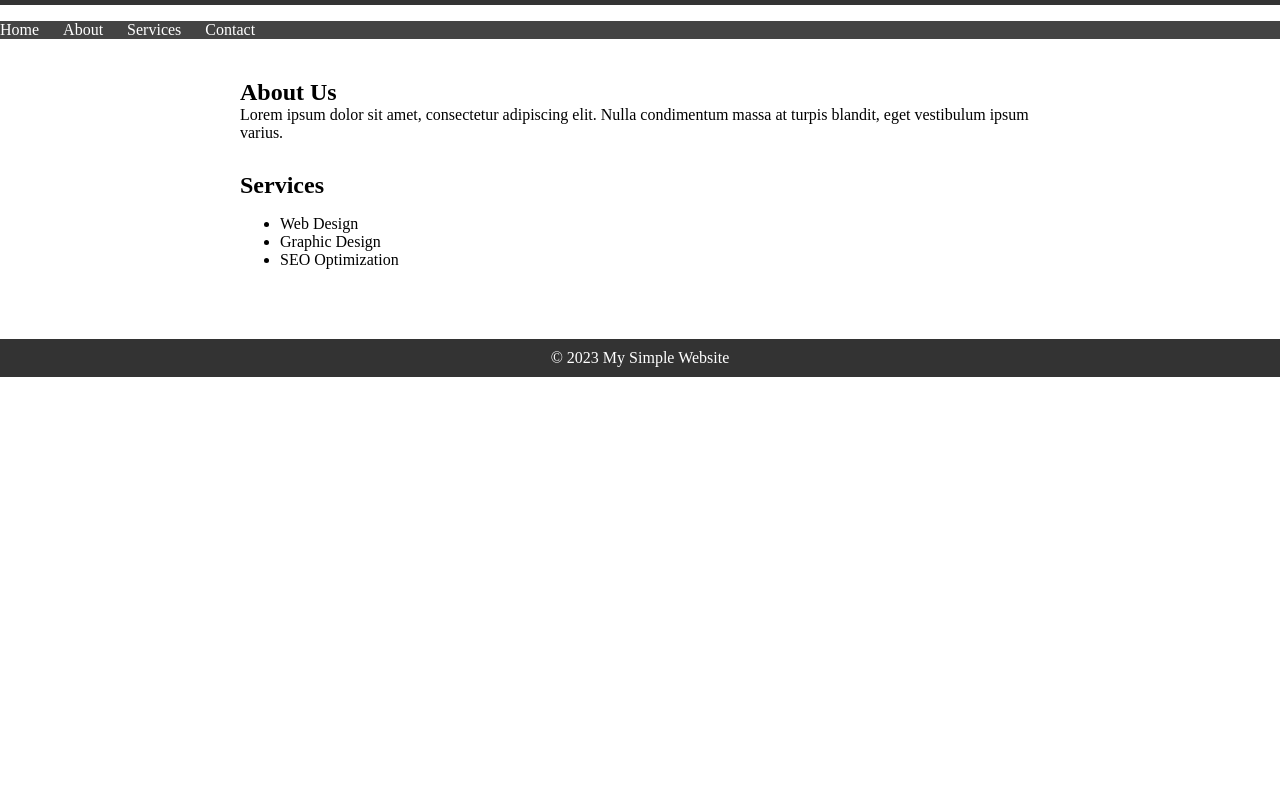
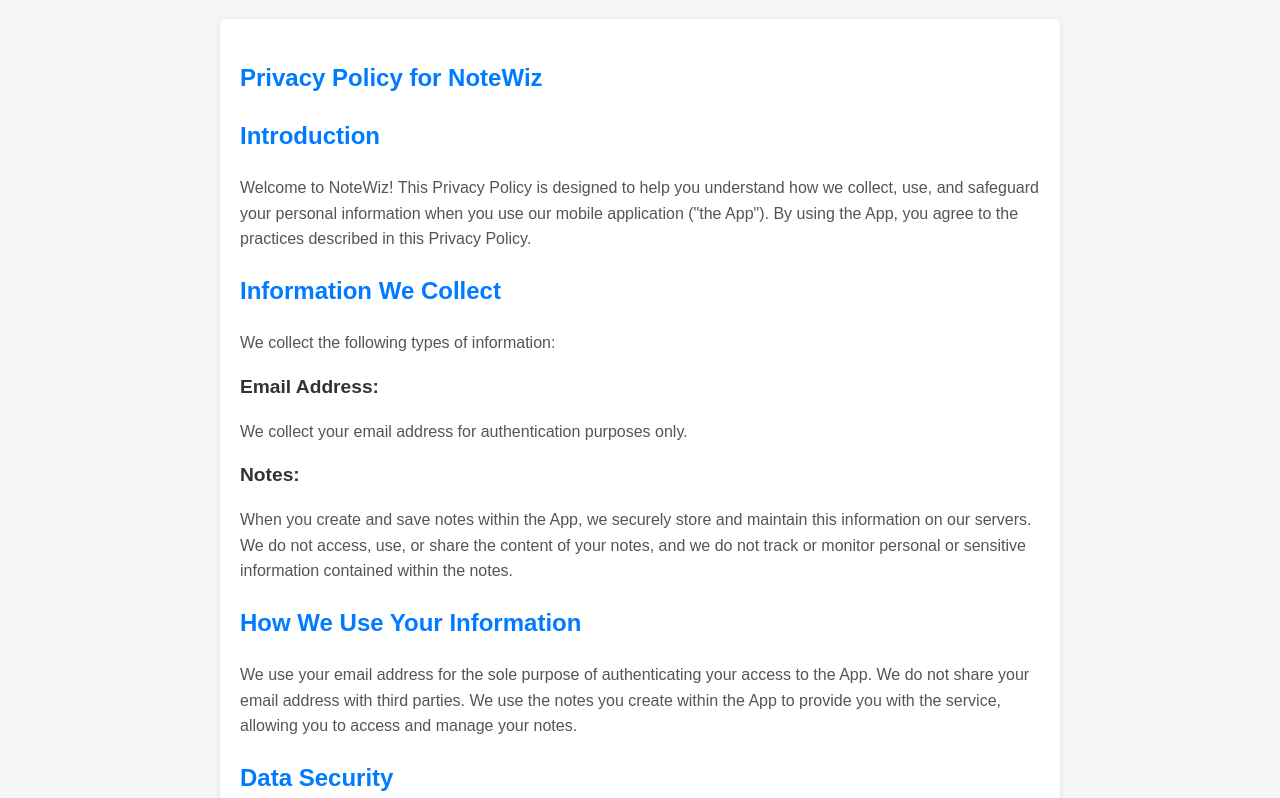
Before and after one commit to MrPipeher/notewiz, a plain HTML site: page index.html in a window 1280 px wide. Shown: the part 72-870 px from the top of the page. Before the commit the page ends 800 px from the top, so only its background shows below. Drawn offline with Linux system fonts and the light colour scheme.

Commit message:
Update index.html and style.css with new content

```diff
--- a/index.html
+++ b/index.html
@@ -4,40 +4,68 @@
     <meta charset="UTF-8">
     <meta name="viewport" content="width=device-width, initial-scale=1.0">
     <link rel="stylesheet" href="style.css">
-    <title>My Simple Website</title>
+    <title>NoteWiz</title>
 </head>
 <body>
     <header>
-        <h1>Welcome to My Website</h1>
+        <h1>NoteWiz Privacy Policy</h1>
     </header>
 
-    <nav>
-        <ul>
-            <li><a href="#">Home</a></li>
-            <li><a href="#">About</a></li>
-            <li><a href="#">Services</a></li>
-            <li><a href="#">Contact</a></li>
-        </ul>
-    </nav>
-
     <main>
-        <section>
-            <h2>About Us</h2>
-            <p>Lorem ipsum dolor sit amet, consectetur adipiscing elit. Nulla condimentum massa at turpis blandit, eget vestibulum ipsum varius.</p>
-        </section>
 
         <section>
-            <h2>Services</h2>
+            <h2>Privacy Policy for NoteWiz</h2>
             <ul>
-                <li>Web Design</li>
-                <li>Graphic Design</li>
-                <li>SEO Optimization</li>
+                <li>
+                    <h2>Introduction</h2>
+                    <p>Welcome to NoteWiz! This Privacy Policy is designed to help you understand how we collect, use, and safeguard your personal information when you use our mobile application ("the App"). By using the App, you agree to the practices described in this Privacy Policy.</p>
+                </li>
+                <li>
+                    <h2>Information We Collect</h2>
+                    <p>We collect the following types of information:</p>
+
+                    <h1>Email Address:</h1>
+                    <p>We collect your email address for authentication purposes only.</p>
+
+                    <h1>Notes:</h1>
+                    <p>When you create and save notes within the App, we securely store and maintain this information on our servers. We do not access, use, or share the content of your notes, and we do not track or monitor personal or sensitive information contained within the notes.</p>
+                </li>
+                <li>
+                    <h2>How We Use Your Information</h2>
+                    <p>We use your email address for the sole purpose of authenticating your access to the App. We do not share your email address with third parties.
+
+                    We use the notes you create within the App to provide you with the service, allowing you to access and manage your notes.</p>
+                </li>
+                <li>
+                    <h2>Data Security</h2>
+                    <p>We take data security seriously and have implemented reasonable safeguards to protect your information. However, please be aware that no method of transmission over the internet or method of electronic storage is entirely secure, and we cannot guarantee absolute security.</p>
+                </li>
+                <li>
+                    <h2>Third-Party Services</h2>
+                    <p>The App may contain links to third-party websites or services that are not owned or controlled by us. We are not responsible for the privacy practices or content of these third-party websites or services. Please review their privacy policies before using them.</p>
+                </li>
+                <li>
+                    <h2>Children's Privacy</h2>
+                    <p>The App is not intended for use by individuals under the age of 13. We do not knowingly collect or solicit personal information from children under 13. If you believe that we have collected personal information from a child under 13, please contact us, and we will take appropriate steps to delete such information.</p>
+                </li>
+                <li>
+                    <h2>Request to Delete Your Information</h2>
+                    <p>If you wish to delete your information, you can do so by sending an email to notewizsupport@gmail.com. Please include your request in the email, and we will take appropriate measures to delete your information from our records.</p>
+                </li>
+                <li>
+                    <h2>Changes to This Privacy Policy</h2>
+                    <p>We reserve the right to modify this Privacy Policy at any time. Any changes will be posted on this page, and the revised Privacy Policy will become effective immediately upon posting.</p>
+                </li>
+                <li>
+                    <h2>Contact Us</h2>
+                    <p>If you have any questions or concerns about this Privacy Policy, please contact us at notewizsupport@gmail.com</p>
+                </li>
             </ul>
         </section>
     </main>
 
-    <footer>
-        <p>&copy; 2023 My Simple Website</p>
-    </footer>
+    <!-- <footer>
+        <p>&copy; 2023 NotWiz</p>
+    </footer> -->
 </body>
 </html>
--- a/style.css
+++ b/style.css
@@ -1,52 +1,61 @@
-/* Reset some default styles */
-body, h1, h2, p {
+body {
+    font-family: Arial, sans-serif;
+    line-height: 1.6;
     margin: 0;
     padding: 0;
+    background-color: #f5f5f5;
   }
 
-/* Style the header */
   header {
-    background-color: #333;
+    background-color: #007BFF;
     color: #fff;
     text-align: center;
-    padding: 20px;
+    padding: 20px 0;
   }
 
-/* Style the navigation menu */
-nav {
-    background-color: #444;
+  header h1 {
+    margin: 0;
   }
 
-nav ul {
+  main {
+    max-width: 800px;
+    margin: 20px auto;
+    padding: 20px;
+    background-color: #fff;
+    border-radius: 5px;
+    box-shadow: 0 2px 5px rgba(0, 0, 0, 0.1);
+  }
+
+  h2 {
+    color: #007BFF;
+
+  }
+
+  ul {
     list-style-type: none;
     padding: 0;
   }
 
-nav ul li {
-    display: inline;
-    margin-right: 20px;
+  ul li {
+    margin-bottom: 20px;
   }
 
-nav ul li a {
-    text-decoration: none;
-    color: #fff;
+  h1 {
+    color: #333;
+    font-size: 1.2em;
+    margin-top: 10px;
   }
 
-/* Style the main content */
-main {
-    max-width: 800px;
-    margin: 20px auto;
-    padding: 20px;
+  p {
+    color: #555;
   }
 
-section {
-    margin-bottom: 30px;
+  footer {
+    text-align: center;
+    background-color: #007BFF;
+    color: #fff;
+    padding: 10px 0;
+    position: absolute;
+    bottom: 0;
+    width: 100%;
   }
-
-/* Style the footer */
-footer {
-    background-color: #333;
-    color: #fff;
-    text-align: center;
-    padding: 10px;
-}
```
Lines whose indentation alone changed are shown as unchanged.
